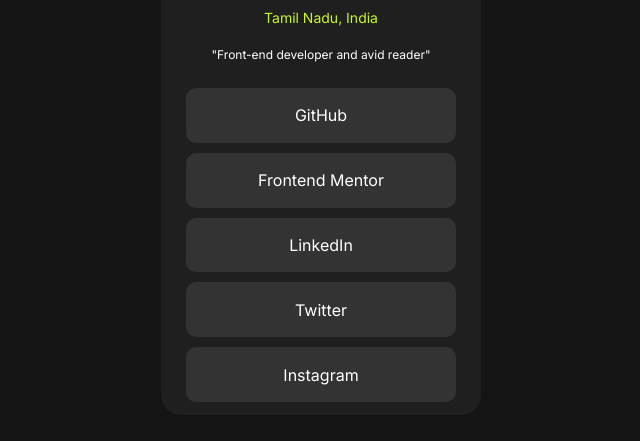
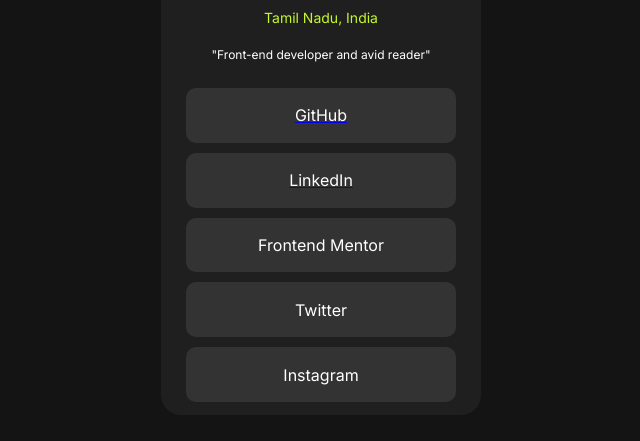
Before and after one commit to VISHALKANNAN070/simple_portfolio, a plain HTML site: page index.html in a window 1280 px wide. Shown: the part 265-706 px from the top of the page, without its empty margins (319-959 px from the left). Drawn offline with Linux system fonts and the light colour scheme; a web font is replaced by a local one.

Commit message:
index.html

```diff
--- a/index.html
+++ b/index.html
@@ -19,9 +19,9 @@
     </div>
     <div class="nav">
         <nav>
-          <button href="https://github.com/VISHALKANNAN070" type="button">GitHub</button>
-          <button href="https://www.linkedin.com/in/vishal-kannan-b35b90264/" type="button">Frontend Mentor</button>
-          <button href="https://www.linkedin.com/in/vishal-kannan-b35b90264/" type="button">LinkedIn</button>
+          <a href="https://github.com/VISHALKANNAN070"><button type="button">GitHub</button></a>
+          <a href="https://www.linkedin.com/in/vishal-kannan-b35b90264/"><button type="button">LinkedIn</button></a>
+          <button type="button">Frontend Mentor</button></a>
           <button type="button">Twitter</button>
           <button type="button">Instagram</button>
         </nav>
```
